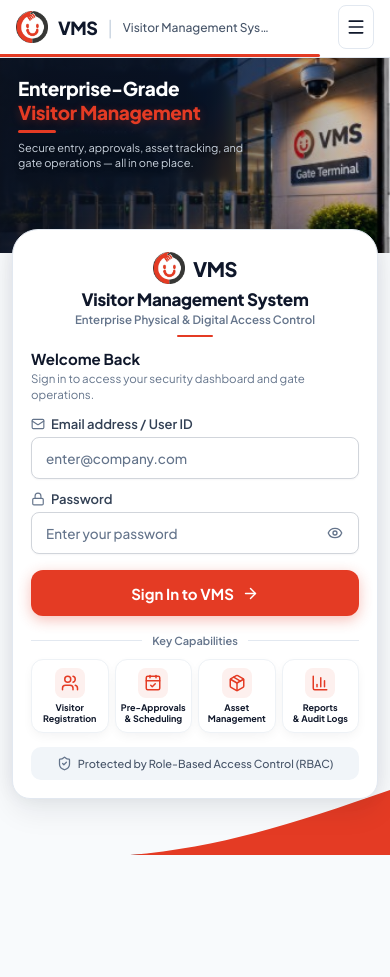
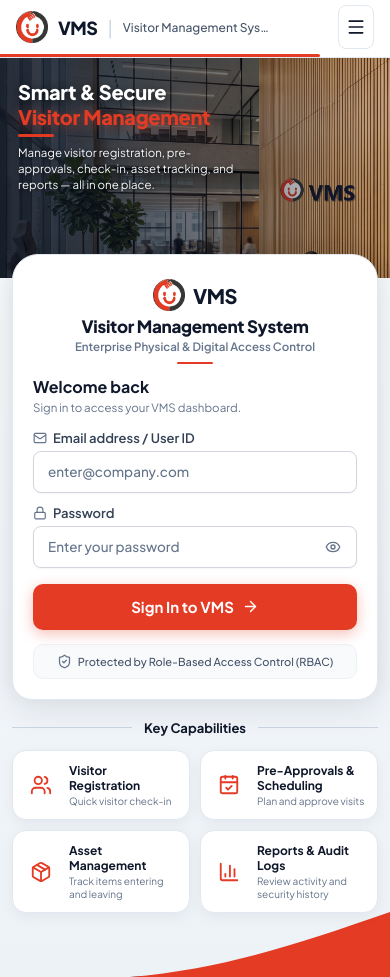
Before and after one commit to akhilraina009/vms-project, a React (Vite) app in the folder frontend/: page / in a window 390 px wide. Before the commit the page ends 855 px from the top, so only its background shows below. Built offline with nearby package versions, Linux system fonts and the light colour scheme.

Commit message:
feat(login): implement premium mobile VMS login view matching corporate reception design

```diff
--- a/frontend/src/Login.css
+++ b/frontend/src/Login.css
@@ -928,8 +928,8 @@
     display: block;
     width: 100%;
     position: relative;
-    height: 195px;
-    max-height: 195px;
+    height: 220px;
+    max-height: 220px;
     overflow: hidden;
   }
 
@@ -944,15 +944,15 @@
   .vms-mobile-hero-overlay {
     position: absolute;
     inset: 0;
-    background: linear-gradient(to right, rgba(10, 16, 29, 0.92) 0%, rgba(10, 16, 29, 0.65) 50%, rgba(10, 16, 29, 0.1) 100%);
+    background: linear-gradient(to right, rgba(10, 16, 29, 0.88) 0%, rgba(10, 16, 29, 0.58) 54%, rgba(10, 16, 29, 0.10) 100%);
     pointer-events: none;
   }
 
   .vms-mobile-hero-caption {
     position: absolute;
-    top: 20px;
+    top: 22px;
     left: 18px;
-    right: 125px; /* Leaves CCTV camera and Gate Terminal sign visible on right */
+    right: 145px; /* Leaves reception desk and VMS wall logo visible on right */
     z-index: 5;
     text-align: left;
   }
@@ -965,42 +965,45 @@
   }
 
   .vms-mob-head-white {
-    font-size: 19px;
+    font-size: 20px;
     font-weight: 800;
     color: #ffffff;
     letter-spacing: -0.3px;
     line-height: 1.15;
+    text-shadow: 0 2px 10px rgba(0, 0, 0, 0.7);
   }
 
   .vms-mob-head-red {
-    font-size: 19px;
+    font-size: 20px;
     font-weight: 800;
     color: #e43b24;
     letter-spacing: -0.3px;
     line-height: 1.15;
-    text-shadow: 0 2px 10px rgba(228, 59, 36, 0.3);
+    text-shadow: 0 2px 12px rgba(228, 59, 36, 0.4);
   }
 
   .vms-mobile-hero-red-line {
-    width: 38px;
+    width: 36px;
     height: 3px;
     background: #e43b24;
     border-radius: 2px;
-    margin: 0 0 8px;
+    margin: 2px 0 8px;
   }
 
   .vms-mobile-caption-sub {
-    font-size: 11px;
-    line-height: 1.35;
-    color: #cbd5e1;
+    font-size: 11.5px;
+    line-height: 1.4;
+    color: #f8fafc;
     margin: 0;
-    text-shadow: 0 1px 4px rgba(0, 0, 0, 0.6);
+    text-shadow: 0 1px 4px rgba(0, 0, 0, 0.7);
+    max-width: 250px;
   }
 
   .vms-login-main-stage {
     display: flex;
     flex-direction: column;
-    padding: 0 0 32px;
+    padding: 0 0 40px;
+    background: linear-gradient(180deg, #f8fafc 0%, #edf2f7 100%);
   }
 
   .vms-login-content-grid {
@@ -1016,18 +1019,22 @@
   }
 
   .vms-login-card-col {
+    display: flex;
+    flex-direction: column;
+    align-items: center;
     padding: 0;
     width: 100%;
   }
 
   .vms-login-card {
+    width: 100%;
     max-width: 100%;
     margin-top: -24px;
-    border-radius: 26px 26px 18px 18px;
-    padding: 22px 18px 18px;
+    border-radius: 26px 26px 20px 20px;
+    padding: 24px 20px 20px;
     position: relative;
     z-index: 10;
-    box-shadow: 0 -4px 20px rgba(15, 23, 42, 0.08), 0 12px 30px rgba(15, 23, 42, 0.08);
+    box-shadow: 0 -4px 20px rgba(15, 23, 42, 0.06), 0 12px 32px rgba(15, 23, 42, 0.08);
   }
 
   .vms-card-system-title {
@@ -1035,7 +1042,7 @@
   }
 
   .vms-card-welcome-title {
-    font-size: 15px;
+    font-size: 16px;
   }
 
   /* 44px Touch Targets & 16px font to prevent auto-zoom in iOS Safari */
@@ -1048,82 +1055,99 @@
   .vms-sign-in-btn {
     height: 46px;
     font-size: 15px;
-    border-radius: 12px;
+    border-radius: 10px;
   }
 
-  /* Mobile Key Capabilities inside Login Card */
+  /* Mobile Key Capabilities (Outside Card in 2x2 Grid) */
   .vms-mobile-capabilities-wrap {
     display: block;
-    margin-top: 18px;
+    margin-top: 20px;
+    width: 100%;
   }
 
   .vms-capabilities-divider {
     display: flex;
     align-items: center;
     justify-content: center;
-    gap: 10px;
-    margin: 0 0 12px;
+    gap: 12px;
+    margin: 0 0 14px;
   }
 
   .vms-divider-line {
     flex: 1;
     height: 1px;
-    background: #e2e8f0;
+    background: #cbd5e1;
   }
 
   .vms-divider-text {
-    font-size: 11px;
-    font-weight: 600;
-    color: #64748b;
+    font-size: 13px;
+    font-weight: 700;
+    color: #0f172a;
     white-space: nowrap;
   }
 
-  .vms-mobile-cap-cards-row {
+  .vms-mobile-cap-grid {
     display: grid;
-    grid-template-columns: repeat(4, 1fr);
-    gap: 6px;
+    grid-template-columns: repeat(2, 1fr);
+    gap: 10px;
     width: 100%;
+    box-sizing: border-box;
   }
 
   .vms-mob-cap-card {
     background: #ffffff;
-    border: 1px solid #eef2f6;
-    border-radius: 12px;
-    padding: 8px 3px 7px;
+    border: 1px solid #e2e8f0;
+    border-radius: 14px;
+    padding: 12px 10px;
     display: flex;
-    flex-direction: column;
+    flex-direction: row;
     align-items: center;
-    text-align: center;
-    box-shadow: 0 4px 12px -2px rgba(15, 23, 42, 0.06);
+    gap: 10px;
+    box-shadow: 0 4px 14px rgba(15, 23, 42, 0.05);
     box-sizing: border-box;
+    transition: transform 0.15s ease, box-shadow 0.15s ease;
   }
 
   .vms-mob-cap-icon-box {
-    width: 30px;
-    height: 30px;
-    border-radius: 8px;
-    background: rgba(228, 59, 36, 0.08);
+    flex-shrink: 0;
+    width: 36px;
+    height: 36px;
     display: flex;
     align-items: center;
     justify-content: center;
-    margin-bottom: 5px;
   }
 
   .vms-mob-cap-icon {
     color: #e43b24;
   }
 
-  .vms-mob-cap-label {
-    font-size: 9px;
+  .vms-mob-cap-text {
+    display: flex;
+    flex-direction: column;
+    text-align: left;
+    min-width: 0;
+  }
+
+  .vms-mob-cap-title {
+    font-size: 12px;
     font-weight: 700;
     color: #0f172a;
-    line-height: 1.22;
+    line-height: 1.25;
+    margin-bottom: 2px;
+    white-space: normal;
+  }
+
+  .vms-mob-cap-desc {
+    font-size: 10px;
+    color: #64748b;
+    line-height: 1.25;
+    white-space: normal;
   }
 
   /* Pill badge on Mobile */
   .vms-card-rbac-footer {
-    background: #f1f5f9;
-    border: none;
+    background: #f8fafc;
+    border: 1px solid #edf2f7;
     border-radius: 10px;
     padding: 9px 12px;
     margin-top: 14px;
@@ -1148,31 +1172,40 @@
   }
 
   .vms-mobile-hero-caption {
-    right: 95px;
+    right: 90px;
   }
 
   .vms-mob-head-white,
   .vms-mob-head-red {
-    font-size: 17px;
+    font-size: 17.5px;
   }
 
-  .vms-mobile-cap-cards-row {
-    gap: 4px;
+  .vms-mobile-cap-grid {
+    gap: 6px;
   }
 
   .vms-mob-cap-card {
-    padding: 6px 2px 6px;
-    border-radius: 10px;
+    padding: 8px 6px;
+    gap: 6px;
+    border-radius: 11px;
   }
 
   .vms-mob-cap-icon-box {
-    width: 26px;
-    height: 26px;
-    margin-bottom: 3px;
+    width: 28px;
+    height: 28px;
   }
 
-  .vms-mob-cap-label {
-    font-size: 8px;
+  .vms-mob-cap-icon {
+    width: 18px;
+    height: 18px;
+  }
+
+  .vms-mob-cap-title {
+    font-size: 10.5px;
+  }
+
+  .vms-mob-cap-desc {
+    font-size: 9px;
   }
 
   .vms-login-card {
--- a/frontend/src/Login.jsx
+++ b/frontend/src/Login.jsx
@@ -321,22 +321,22 @@ export default function Login({ onLogin }) {
           <div className="vms-stage-backdrop-gradient" />
         </div>
 
-        {/* Mobile Entrance Hero Banner */}
+        {/* Mobile Reception Hero Banner */}
         <div className="vms-mobile-hero-banner">
           <img
-            src="/vms_corporate_entrance_mob.png"
-            alt="Corporate Entrance"
+            src="/vms_corporate_reception_mob.png"
+            alt="Corporate Reception"
             className="vms-mobile-hero-img"
           />
           <div className="vms-mobile-hero-overlay" />
           <div className="vms-mobile-hero-caption">
             <h2 className="vms-mobile-caption-heading">
-              <span className="vms-mob-head-white">Enterprise-Grade</span>
+              <span className="vms-mob-head-white">Smart &amp; Secure</span>
               <span className="vms-mob-head-red">Visitor Management</span>
             </h2>
             <div className="vms-mobile-hero-red-line" />
             <p className="vms-mobile-caption-sub">
-              Secure entry, approvals, asset tracking, and gate operations — all in one place.
+              Manage visitor registration, pre-approvals, check-in, asset tracking, and reports — all in one place.
             </p>
           </div>
         </div>
@@ -425,9 +425,9 @@ export default function Login({ onLogin }) {
 
               {/* Welcome Back & Subtitle */}
               <div className="vms-card-welcome-header">
-                <h3 className="vms-card-welcome-title">Welcome Back</h3>
+                <h3 className="vms-card-welcome-title">Welcome back</h3>
                 <p className="vms-card-welcome-sub">
-                  Sign in to access your security dashboard and gate operations.
+                  Sign in to access your VMS dashboard.
                 </p>
               </div>
 
@@ -506,7 +506,6 @@ export default function Login({ onLogin }) {
                     </>
                   ) : (
                     <>
-                      <LogIn size={17} className="vms-btn-prefix-icon" />
                       <span>Sign In to VMS</span>
                       <ArrowRight size={17} className="vms-btn-arrow" />
                     </>
@@ -514,7 +513,14 @@ export default function Login({ onLogin }) {
                 </button>
               </form>
 
-              {/* Mobile-Only Key Capabilities Section */}
+              {/* RBAC Security Footer Note */}
+              <div className="vms-card-rbac-footer">
+                <ShieldCheck size={15} className="vms-rbac-icon" />
+                <span>Protected by Role-Based Access Control (RBAC)</span>
+              </div>
+            </div>
+
+            {/* Mobile-Only Key Capabilities Section (Outside Card, below in page flow) */}
             <div className="vms-mobile-capabilities-wrap">
               <div className="vms-capabilities-divider">
                 <span className="vms-divider-line" />
@@ -522,41 +528,46 @@ export default function Login({ onLogin }) {
                 <span className="vms-divider-line" />
               </div>
 
-                <div className="vms-mobile-cap-cards-row">
+              <div className="vms-mobile-cap-grid">
                 <div className="vms-mob-cap-card">
                   <div className="vms-mob-cap-icon-box">
-                      <Users size={18} className="vms-mob-cap-icon" />
+                    <Users size={22} className="vms-mob-cap-icon" />
                   </div>
-                    <span className="vms-mob-cap-label">Visitor<br />Registration</span>
+                  <div className="vms-mob-cap-text">
+                    <strong className="vms-mob-cap-title">Visitor Registration</strong>
+                    <span className="vms-mob-cap-desc">Quick visitor check-in</span>
+                  </div>
                 </div>
 
                 <div className="vms-mob-cap-card">
                   <div className="vms-mob-cap-icon-box">
-                      <CalendarCheck size={18} className="vms-mob-cap-icon" />
+                    <CalendarCheck size={22} className="vms-mob-cap-icon" />
                   </div>
-                    <span className="vms-mob-cap-label">Pre-Approvals<br />&amp; Scheduling</span>
+                  <div className="vms-mob-cap-text">
+                    <strong className="vms-mob-cap-title">Pre-Approvals &amp; Scheduling</strong>
+                    <span className="vms-mob-cap-desc">Plan and approve visits</span>
+                  </div>
                 </div>
 
                 <div className="vms-mob-cap-card">
                   <div className="vms-mob-cap-icon-box">
-                      <Package size={18} className="vms-mob-cap-icon" />
+                    <Package size={22} className="vms-mob-cap-icon" />
                   </div>
-                    <span className="vms-mob-cap-label">Asset<br />Management</span>
+                  <div className="vms-mob-cap-text">
+                    <strong className="vms-mob-cap-title">Asset Management</strong>
+                    <span className="vms-mob-cap-desc">Track items entering and leaving</span>
+                  </div>
                 </div>
 
                 <div className="vms-mob-cap-card">
                   <div className="vms-mob-cap-icon-box">
-                      <BarChart3 size={18} className="vms-mob-cap-icon" />
+                    <BarChart3 size={22} className="vms-mob-cap-icon" />
                   </div>
-                    <span className="vms-mob-cap-label">Reports<br />&amp; Audit Logs</span>
+                  <div className="vms-mob-cap-text">
+                    <strong className="vms-mob-cap-title">Reports &amp; Audit Logs</strong>
+                    <span className="vms-mob-cap-desc">Review activity and security history</span>
                   </div>
                 </div>
-              </div>
-
-              {/* RBAC Security Footer Note */}
-              <div className="vms-card-rbac-footer">
-                <ShieldCheck size={15} className="vms-rbac-icon" />
-                <span>Protected by Role-Based Access Control (RBAC)</span>
               </div>
             </div>
           </section>
```
Also changed, not shown: frontend/public/vms_corporate_reception_mob.png (added). Lines whose indentation alone changed are shown as unchanged.
